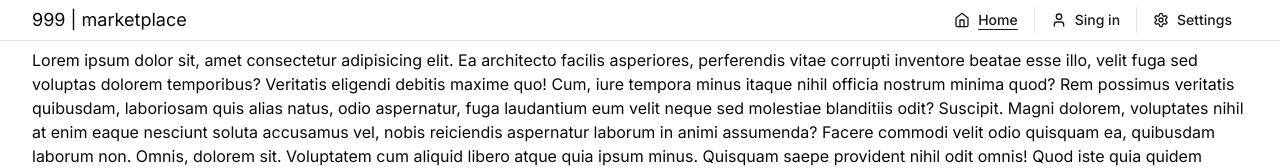
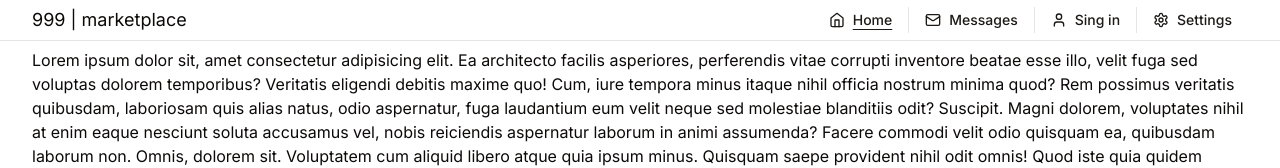
Before and after one commit to danilwladich/999, a Next.js app: page / in a window 1280 px wide. Shown: the top 168 px of the page. Built offline with nearby package versions, Linux system fonts and the light colour scheme; no server answers.

Commit message:
mobile screen width sm-md, default user avatar

```diff
--- a/app/(main)/layout.tsx
+++ b/app/(main)/layout.tsx
@@ -10,7 +10,7 @@ export default function MainLayout({
 		<>
 			<Header />
 
-			<main className="container pt-2 pb-12 sm:pt-12 sm:pb-2">{children}</main>
+			<main className="container pt-2 pb-12 md:pt-12 md:pb-2">{children}</main>
 
 			<Footer />
 		</>
--- a/app/(profile)/layout.tsx
+++ b/app/(profile)/layout.tsx
@@ -10,7 +10,7 @@ export default function MainLayout({
 		<>
 			<Header />
 
-			<main className="container pt-2 pb-12 sm:pt-12 sm:pb-2">{children}</main>
+			<main className="container pt-2 pb-12 md:pt-12 md:pb-2">{children}</main>
 
 			<Footer />
 		</>
--- a/app/(settings)/layout.tsx
+++ b/app/(settings)/layout.tsx
@@ -10,7 +10,7 @@ export default function MainLayout({
 		<>
 			<Header />
 
-			<main className="container pt-2 pb-12 sm:pt-12 sm:pb-2">{children}</main>
+			<main className="container pt-2 pb-12 md:pt-12 md:pb-2">{children}</main>
 
 			<Footer />
 		</>
--- a/app/api/auth/register/route.ts
+++ b/app/api/auth/register/route.ts
@@ -110,7 +110,7 @@ export async function POST(req: NextRequest) {
 				username,
 				email,
 				password: hashedPassword,
-				imageUrl: "./default-user.jpg",
+				imageUrl: "",
 			},
 		});
 
--- a/components/common/footer.tsx
+++ b/components/common/footer.tsx
@@ -4,7 +4,7 @@ import { Separator } from "@/components/ui/separator";
 export function Footer() {
 	return (
 		<footer
-			className="block sm:hidden
+			className="block md:hidden
 				fixed bottom-0 left-0 w-full
 				bg-[rgba(255,255,255,0.75)] dark:bg-[rgba(0,0,0,0.75)]
 				backdrop-blur-sm overflow-hidden z-50 "
--- a/components/common/header.tsx
+++ b/components/common/header.tsx
@@ -4,7 +4,7 @@ import { Separator } from "@/components/ui/separator";
 export function Header() {
 	return (
 		<header
-			className="hidden sm:block
+			className="hidden md:block
 				fixed top-0 left-0 w-full
 				bg-[rgba(255,255,255,0.75)] dark:bg-[rgba(0,0,0,0.75)]
 				backdrop-blur-sm overflow-hidden z-50 "
--- a/components/common/navigation.tsx
+++ b/components/common/navigation.tsx
@@ -2,7 +2,7 @@
 
 import Link from "next/link";
 import { usePathname } from "next/navigation";
-import { Home, User, Settings } from "lucide-react";
+import { Home, Mail, User, Settings } from "lucide-react";
 import { useContext } from "react";
 import { AuthContext } from "@/components/providers/auth-provider";
 
@@ -29,6 +29,12 @@ export function Navigation() {
 			name: "Home",
 			icon: <Home size={ICON_SIZE} />,
 			isActive: pathname === "/",
+		},
+		{
+			path: "/messages",
+			name: "Messages",
+			icon: <Mail size={ICON_SIZE} />,
+			isActive: pathname === "/messages",
 		},
 		{
 			path: authUser ? "/profile" : "/auth",
@@ -75,7 +81,7 @@ function NavLink({
 			<Button variant="link" className={`gap-2 ${isActive ? "underline" : ""}`}>
 				{icon}
 
-				<p className="sr-only sm:not-sr-only sm:whitespace-nowrap">{name}</p>
+				<p className="sr-only md:not-sr-only md:whitespace-nowrap">{name}</p>
 			</Button>
 
 			{!isLastElement ? (
--- a/components/routes/auth/login-form.tsx
+++ b/components/routes/auth/login-form.tsx
@@ -62,7 +62,7 @@ export default function Login() {
 
 			recaptchaRef.current?.reset();
 
-			const res = error.response as AxiosResponse<
+			const res = error?.response as AxiosResponse<
 				{
 					field: keyof z.infer<typeof formSchema>;
 					message: string;
--- a/components/routes/auth/register-form.tsx
+++ b/components/routes/auth/register-form.tsx
@@ -64,7 +64,7 @@ export default function Register() {
 
 			recaptchaRef.current?.reset();
 
-			const res = error.response as AxiosResponse<
+			const res = error?.response as AxiosResponse<
 				{
 					field: keyof z.infer<typeof formSchema>;
 					message: string;
--- a/components/ui/button.tsx
+++ b/components/ui/button.tsx
@@ -1,8 +1,8 @@
-import * as React from "react"
-import { Slot } from "@radix-ui/react-slot"
-import { cva, type VariantProps } from "class-variance-authority"
+import * as React from "react";
+import { Slot } from "@radix-ui/react-slot";
+import { cva, type VariantProps } from "class-variance-authority";
 
-import { cn } from "@/lib/utils"
+import { cn } from "@/lib/utils";
 
 const buttonVariants = cva(
 	"inline-flex items-center justify-center whitespace-nowrap rounded-md text-sm font-medium ring-offset-background transition-colors focus-visible:outline-none focus-visible:ring-2 focus-visible:ring-ring focus-visible:ring-offset-2 disabled:pointer-events-none disabled:opacity-50",
@@ -21,7 +21,7 @@ const buttonVariants = cva(
 			},
 			size: {
 				default: "h-10 px-4 py-2",
-        sm: "h-9 rounded-md px-3",
+				md: "h-9 rounded-md px-3",
 				lg: "h-11 rounded-md px-8",
 				icon: "h-10 w-10",
 			},
@@ -31,26 +31,26 @@ const buttonVariants = cva(
 			size: "default",
 		},
 	}
-)
+);
 
 export interface ButtonProps
 	extends React.ButtonHTMLAttributes<HTMLButtonElement>,
 		VariantProps<typeof buttonVariants> {
-  asChild?: boolean
+	asChild?: boolean;
 }
 
 const Button = React.forwardRef<HTMLButtonElement, ButtonProps>(
 	({ className, variant, size, asChild = false, ...props }, ref) => {
-    const Comp = asChild ? Slot : "button"
+		const Comp = asChild ? Slot : "button";
 		return (
 			<Comp
 				className={cn(buttonVariants({ variant, size, className }))}
 				ref={ref}
 				{...props}
 			/>
-    )
+		);
 	}
-)
-Button.displayName = "Button"
+);
+Button.displayName = "Button";
 
-export { Button, buttonVariants }
+export { Button, buttonVariants };
--- a/tailwind.config.js
+++ b/tailwind.config.js
@@ -55,7 +55,7 @@ module.exports = {
 			borderRadius: {
 				lg: "var(--radius)",
 				md: "calc(var(--radius) - 2px)",
-				sm: "calc(var(--radius) - 4px)",
+				md: "calc(var(--radius) - 4px)",
 			},
 			keyframes: {
 				"accordion-down": {
```
Also changed, not shown: public/images/common/user&theme=dark.jpg (added), public/images/common/user&theme=light.jpg (added). Lines whose indentation alone changed are shown as unchanged.
